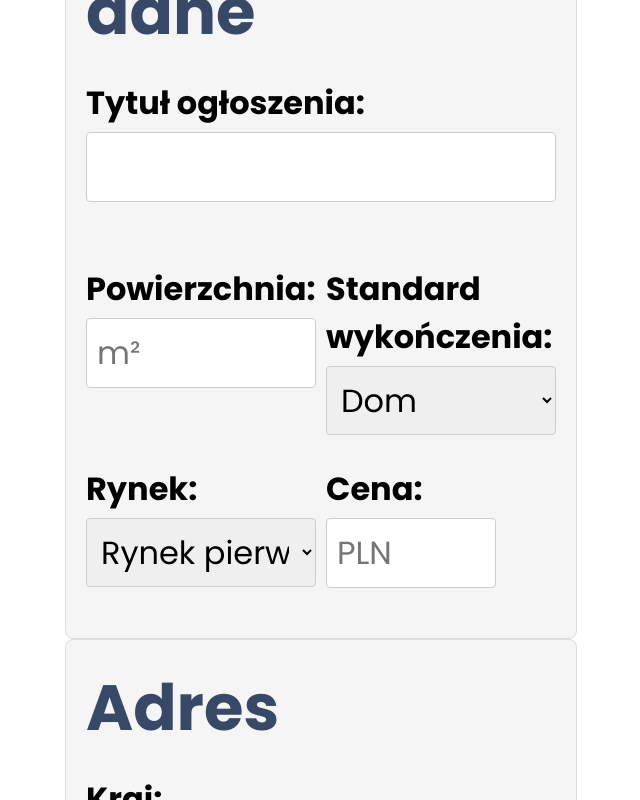
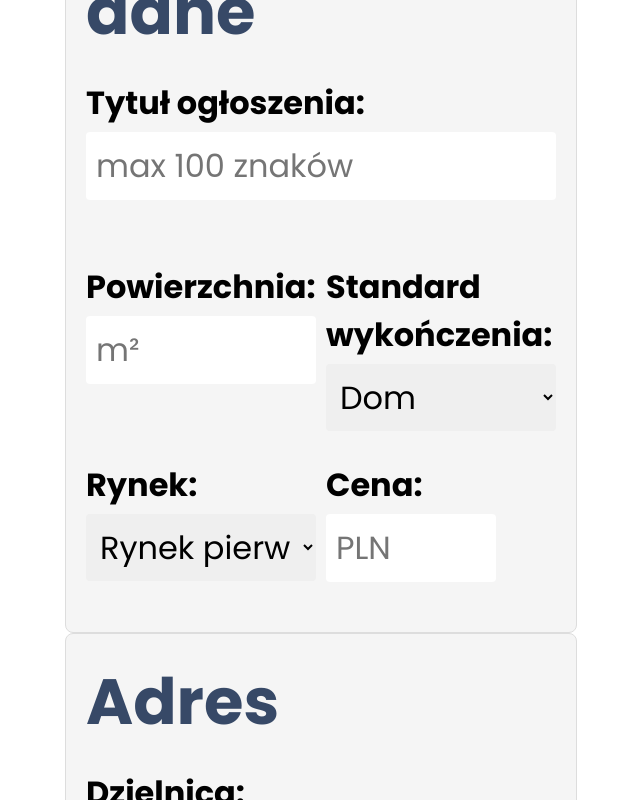
Before and after one commit to StefanSudyk/DATABASE_SOFTWARE_ENGINEERING_PROJECT, a React (Vite) app in the folder client/: page /Dodaj_ogloszenie in a window 1280 px wide. Shown: the part 280-1080 px from the top of the page, without its empty margins (319-959 px from the left). Built offline with nearby package versions, Linux system fonts and the light colour scheme.

Commit message:
Dodaj ogłoszenie HTML+CSS 1.1

```diff
--- a/client/src/Components/Pages/Dodaj_ogloszenie/advertisementForm.css
+++ b/client/src/Components/Pages/Dodaj_ogloszenie/advertisementForm.css
@@ -54,7 +54,7 @@
   width: 100%;
   padding: 10px;
   margin-bottom: 15px;
-  border: 1px solid #ccc;
+  border: none;
   border-radius: 4px;
 }
 
--- a/client/src/Components/Pages/Dodaj_ogloszenie/advertisementForm.jsx
+++ b/client/src/Components/Pages/Dodaj_ogloszenie/advertisementForm.jsx
@@ -250,7 +250,7 @@ const handleSubmit = async (event) => {
         <div className='div-advertisement'>
           <p className='advertisement-paragraph'>Podstawowe dane</p>
           <label className='advertisement-label' htmlFor="title">Tytuł ogłoszenia:</label>
-          <input className='advertisement-input' type="text" name="title" required onChange={(e) => setTitle(e.target.value)} /><br /><br />
+          <input className='advertisement-input' type="text" name="title" required onChange={(e) => setTitle(e.target.value)} placeholder='max 100 znaków'/><br /><br />
 
           <div className="flex-container">
                 <div className="flex-item">
@@ -267,7 +267,6 @@ const handleSubmit = async (event) => {
                     </select>
                 </div>
             </div>
-
             <div className="flex-container">
                 <div className="flex-item">
                     <label className="advertisement-label" htmlFor="market">Rynek:</label>
@@ -278,14 +277,14 @@ const handleSubmit = async (event) => {
                 </div>
                 <div className="flex-item">
                     <label className="advertisement-label" htmlFor="price">Cena:</label>
-                    <input className="advertisement-input" type="number" name="price" required onChange={(e) => setPrice(e.target.value)} placeholder='PLN'/>
+                    <input className="advertisement-input cena" type="number" name="price" required onChange={(e) => setPrice(e.target.value)} placeholder='PLN'/>
                 </div>
             </div>
       </div>
       <div className='div-advertisement'>
       <p className="advertisement-paragraph">Adres</p>
 
-      <label className="advertisement-label" htmlFor="country">Kraj:</label>
+      <label className="advertisement-label" htmlFor="country">Dzielnica:</label>
       <input className="advertisement-input" type="text" name="country" required onChange={(e) => setCountry(e.target.value)} />
 
       <div className="flex-container">
@@ -529,7 +528,6 @@ const handleSubmit = async (event) => {
       <label className='advertisement-label'>Dodaj promowanie oferty</label>
       <input type="checkbox" className='infoCheckbox' name="promotion" value="1" onChange={(e) => setSponsored(e.target.checked)} />
 
-
       <label className='advertisement-label'>Akceptuje regulamin strony</label>
       <input type="checkbox" className='infoCheckbox' name="agreement" required /><br /><br />
 
```
